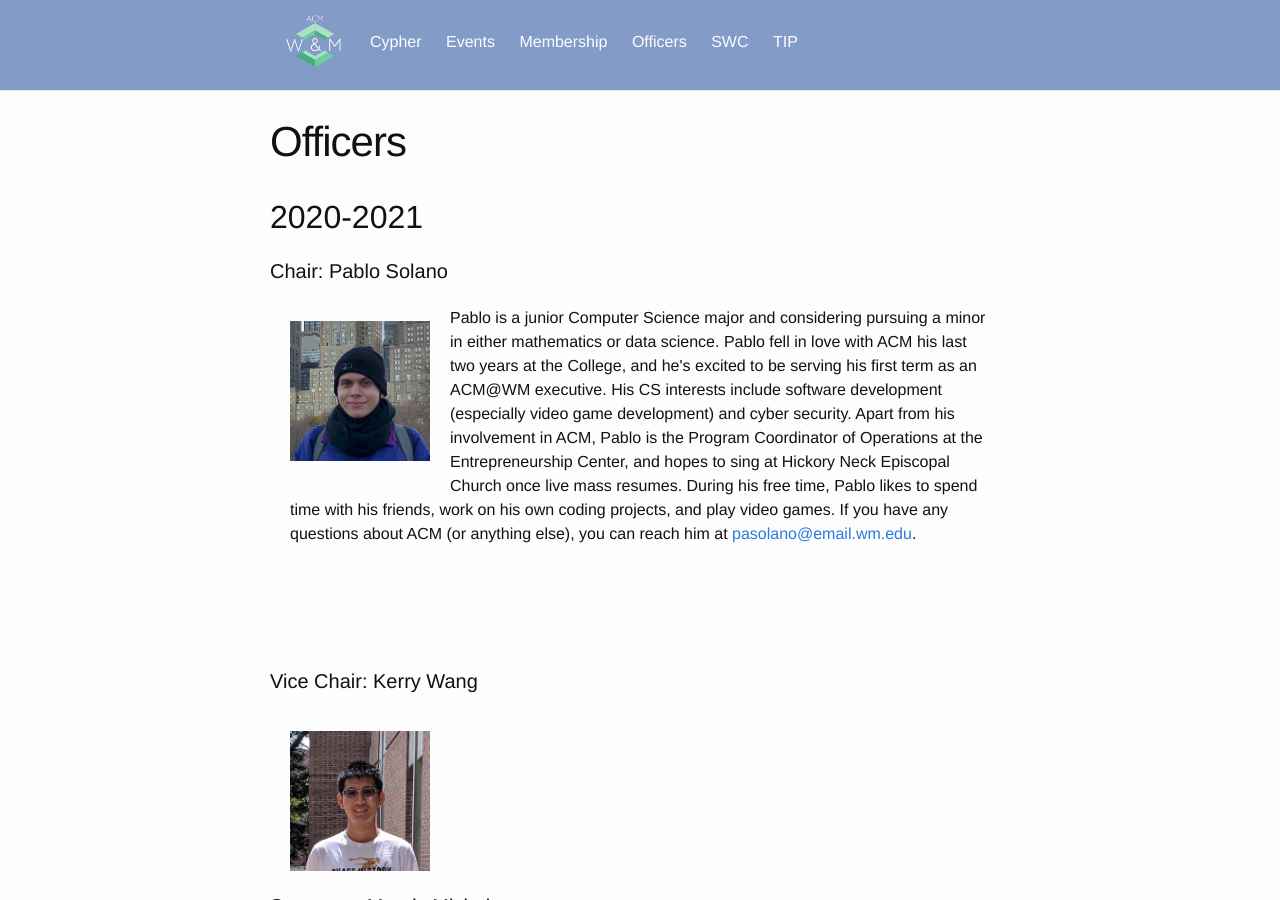
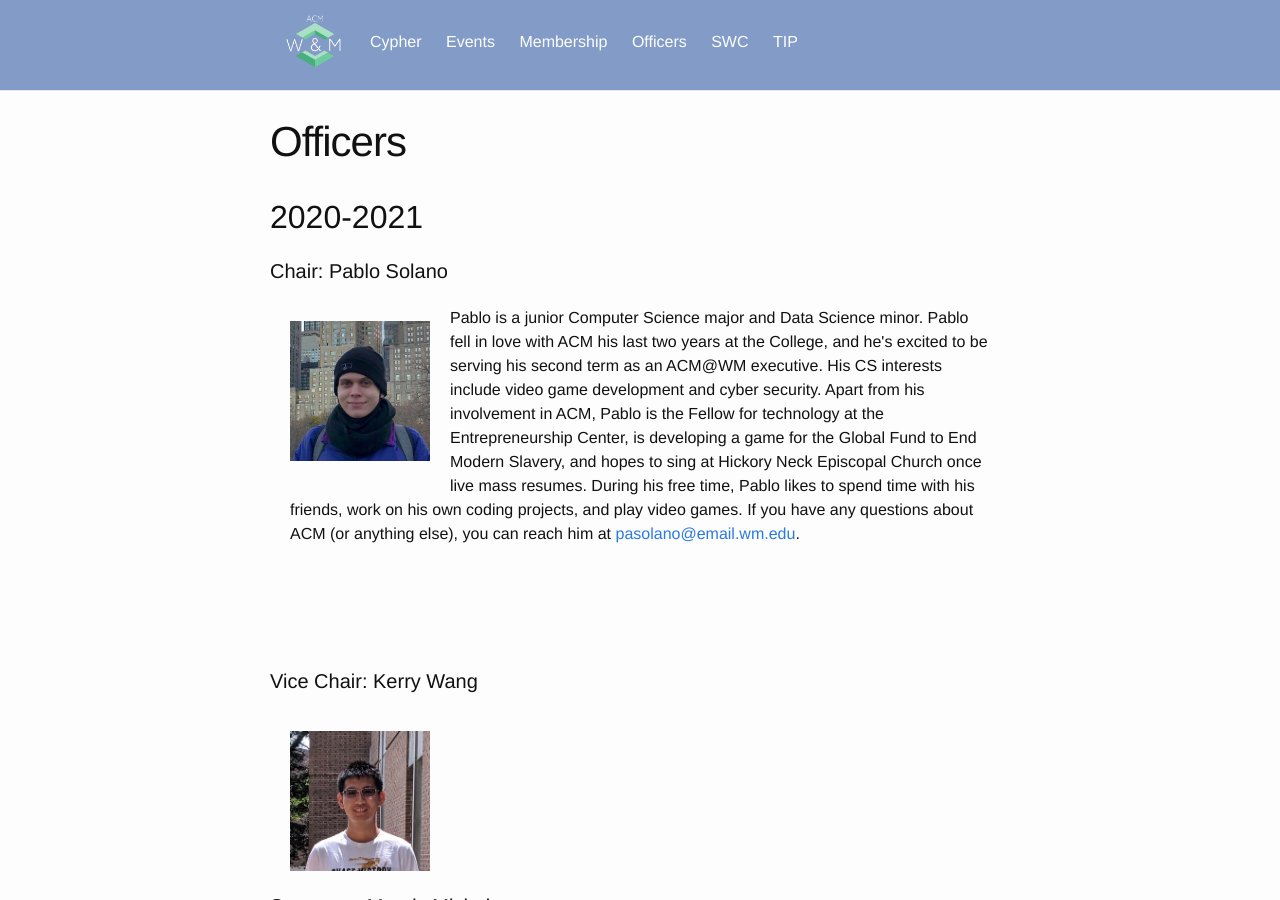
Before and after one commit to ACMWM/acmwm.github.io, a Jekyll site: the page built from _pages/officers.md, in a window 1280 px wide and 900 px high. Built offline with Jekyll 4.4.1, drawn with Linux system fonts in a browser that asks for light colours.

Commit message:
updated description of Pablo Solano

```diff
--- a/_config.yml
+++ b/_config.yml
@@ -30,7 +30,9 @@ officers:
     name: Pablo Solano
     pic: pablo.jpg
     bio: >
-              Pablo is a junior Computer Science major and considering pursuing a minor in either mathematics or data science. Pablo fell in love with ACM his last two years at the College, and he's excited to be serving his first term as an ACM@WM executive. His CS interests include software development (especially video game development) and cyber security. Apart from his involvement in ACM, Pablo is the Program Coordinator of Operations at the Entrepreneurship Center, and hopes to sing at Hickory Neck Episcopal Church once live mass resumes. During his free time, Pablo likes to spend time with his friends, work on his own coding projects, and play video games. If you have any questions about ACM (or anything else), you can reach him at <a href="mailto:pasolano@email.wm.edu">pasolano@email.wm.edu</a>.
+              Pablo is a junior Computer Science major and Data Science minor. Pablo fell in love with ACM his last two years at the College, and he's excited to be serving his second term as an ACM@WM executive. His CS interests include video game development and cyber security.
+              Apart from his involvement in ACM, Pablo is the Fellow for technology at the Entrepreneurship Center, is developing a game for the Global Fund to End Modern Slavery, and hopes to sing at Hickory Neck Episcopal Church once live mass resumes.
+              During his free time, Pablo likes to spend time with his friends, work on his own coding projects, and play video games. If you have any questions about ACM (or anything else), you can reach him at <a href="mailto:pasolano@email.wm.edu">pasolano@email.wm.edu</a>.
 
   - job: Vice Chair
     name: Kerry Wang
```
